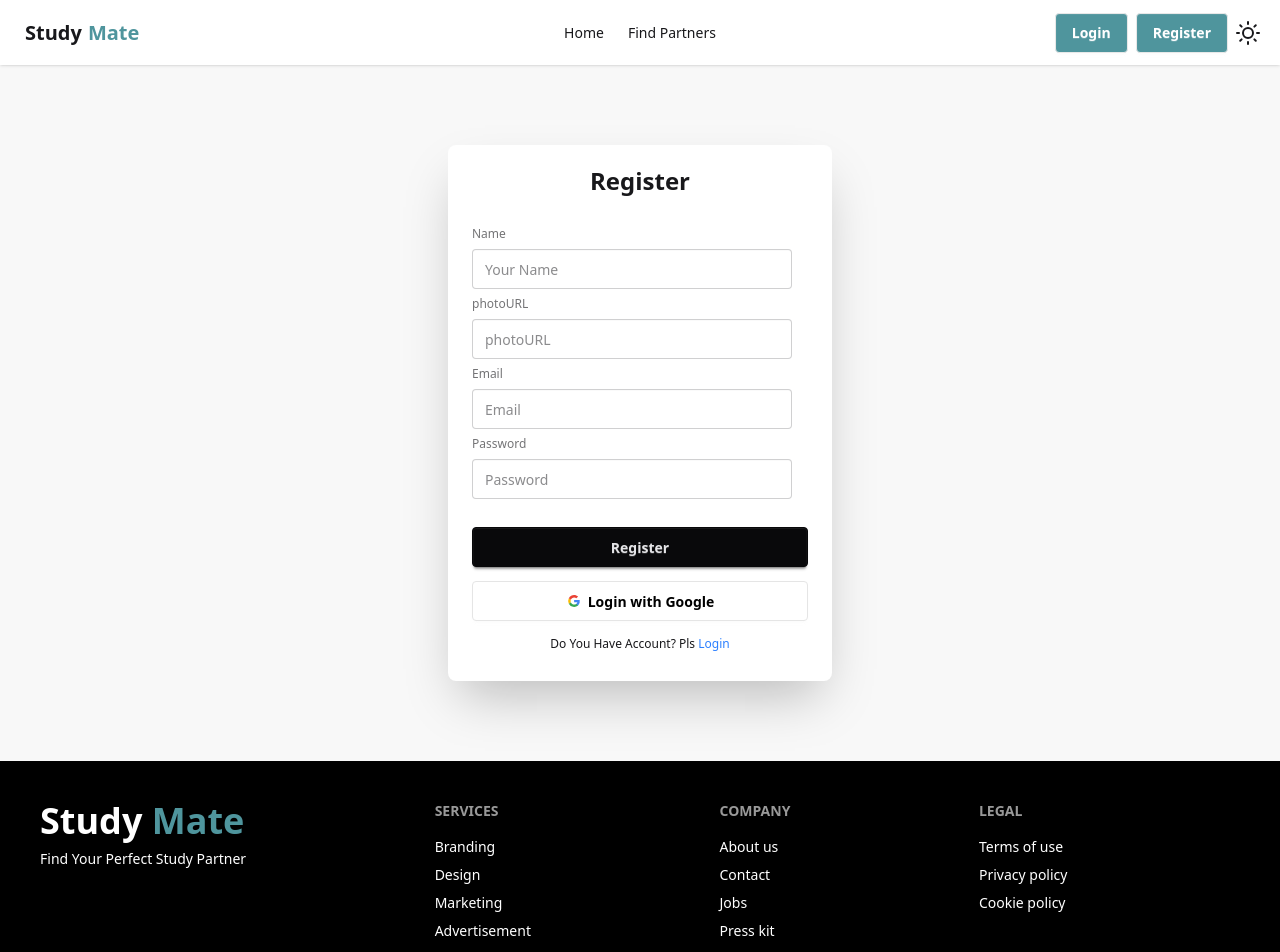
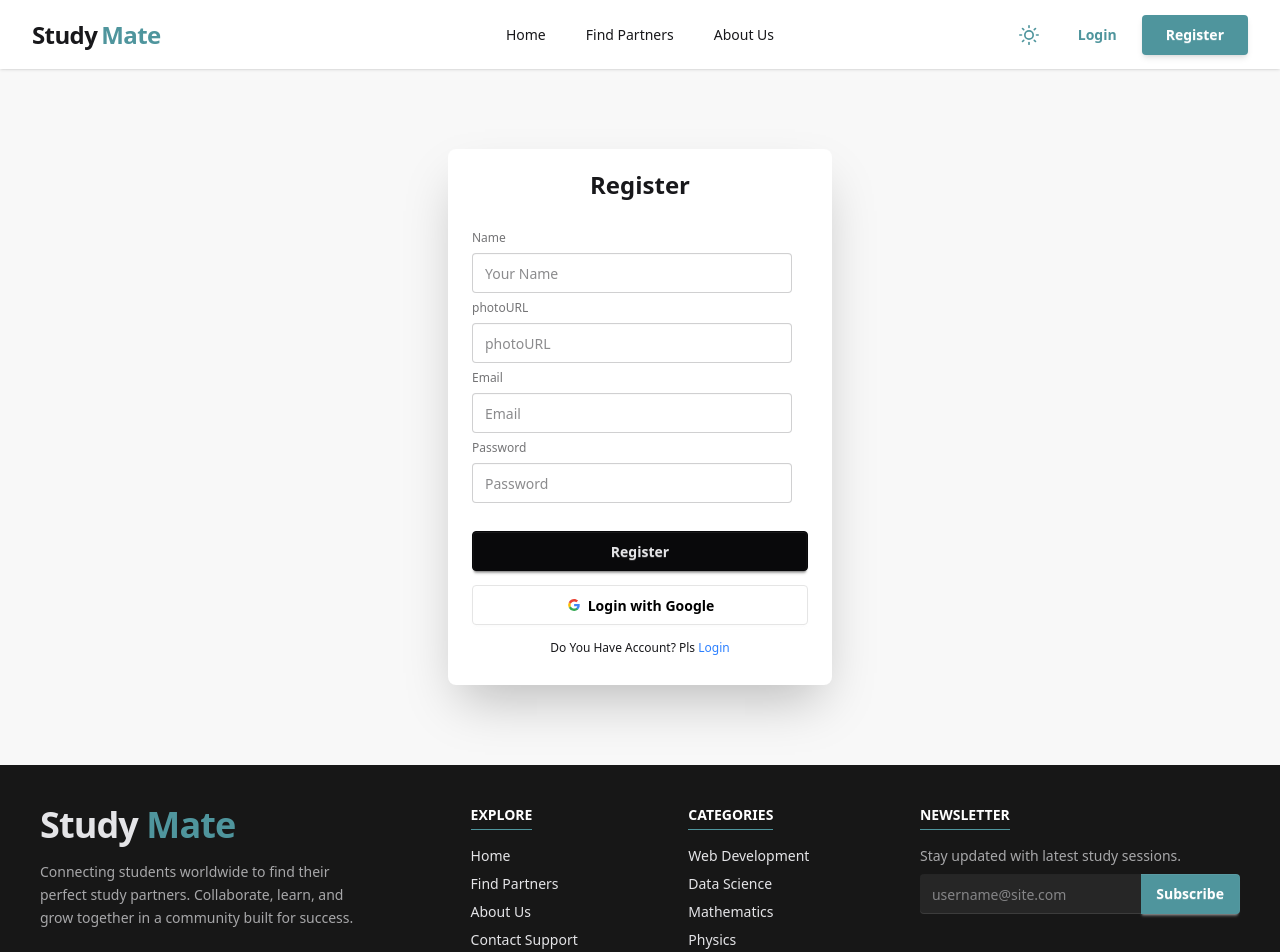
Before and after one commit to robiulhasanmumin/studymates-client-site-pha10, a React (Vite) app: page /register in a window 1280 px wide. Shown: the top 952 px of the page. Built offline with nearby package versions, Linux system fonts and the light colour scheme; no server answers.

Commit message:
Navbar and Footer Updated

```diff
--- a/src/Components/Footer.jsx
+++ b/src/Components/Footer.jsx
@@ -1,46 +1,74 @@
-import React from 'react'
+import React from 'react';
+import { FaFacebook, FaGithub, FaLinkedin, FaTwitter } from 'react-icons/fa';
+import { Link } from 'react-router';
 
 const Footer = () => {
   return (
-    <div>
-      <footer className="footer sm:footer-horizontal p-10 bg-black text-white">
-  <aside>
-    <p className='text-4xl font-bold'>
+    <div className="bg-neutral-900 text-neutral-content transition-colors duration-300">
+      <footer className="footer container mx-auto p-10 flex flex-col md:flex-row justify-between gap-10">
+        {/* Brand Section */}
+        <aside className="max-w-xs">
+          <p className='text-4xl font-black tracking-tight mb-2'>
             Study <span className='text-[#4F959D]'>Mate</span>
           </p>
-    <p>Find Your Perfect Study Partner</p>
+          <p className="text-sm opacity-70 leading-relaxed">
+            Connecting students worldwide to find their perfect study partners.
+            Collaborate, learn, and grow together in a community built for success.
+          </p>
+          <div className="flex gap-4 mt-6">
+            <a href="#" className="hover:text-[#4F959D] text-xl transition-all"><FaFacebook /></a>
+            <a href="#" className="hover:text-[#4F959D] text-xl transition-all"><FaTwitter /></a>
+            <a href="#" className="hover:text-[#4F959D] text-xl transition-all"><FaGithub /></a>
+            <a href="#" className="hover:text-[#4F959D] text-xl transition-all"><FaLinkedin /></a>
+          </div>
         </aside>
+
+        {/* Quick Links */}
         <nav>
-    <h6 className="footer-title">Services</h6>
-    <a className="link link-hover">Branding</a>
-    <a className="link link-hover">Design</a>
-    <a className="link link-hover">Marketing</a>
-    <a className="link link-hover">Advertisement</a>
+          <h6 className="footer-title text-white opacity-100 border-b border-[#4F959D] pb-1 mb-2">Explore</h6>
+          <Link to="/" className="link link-hover hover:text-[#4F959D]">Home</Link>
+          <Link to="/findPartners" className="link link-hover hover:text-[#4F959D]">Find Partners</Link>
+          <Link to="/about" className="link link-hover hover:text-[#4F959D]">About Us</Link>
+          <Link to="/contact" className="link link-hover hover:text-[#4F959D]">Contact Support</Link>
         </nav>
+
+        {/* Categories */}
         <nav>
-    <h6 className="footer-title">Company</h6>
-    <a className="link link-hover">About us</a>
-    <a className="link link-hover">Contact</a>
-    <a className="link link-hover">Jobs</a>
-    <a className="link link-hover">Press kit</a>
+          <h6 className="footer-title text-white opacity-100 border-b border-[#4F959D] pb-1 mb-2">Categories</h6>
+          <a className="link link-hover hover:text-[#4F959D]">Web Development</a>
+          <a className="link link-hover hover:text-[#4F959D]">Data Science</a>
+          <a className="link link-hover hover:text-[#4F959D]">Mathematics</a>
+          <a className="link link-hover hover:text-[#4F959D]">Physics</a>
         </nav>
-  <nav>
-    <h6 className="footer-title">Legal</h6>
-    <a className="link link-hover">Terms of use</a>
-    <a className="link link-hover">Privacy policy</a>
-    <a className="link link-hover">Cookie policy</a>
-  </nav>
+
+        {/* Newsletter */}
+        <form onSubmit={(e) => e.preventDefault()}>
+          <h6 className="footer-title text-white opacity-100 border-b border-[#4F959D] pb-1 mb-2">Newsletter</h6>
+          <fieldset className="form-control w-80">
+            <label className="label">
+              <span className="label-text text-neutral-content opacity-70">Stay updated with latest study sessions.</span>
+            </label>
+            <div className="join mt-2">
+              <input
+                type="text"
+                placeholder="username@site.com"
+                className="input input-bordered join-item bg-neutral-800 border-none focus:outline-none w-full" />
+              <button className="btn bg-[#4F959D] hover:bg-[#397177] border-none text-white join-item">Subscribe</button>
+            </div>
+          </fieldset>
+        </form>
       </footer>
-<div>
-<footer className="footer sm:footer-horizontal footer-center bg-black text-white p-4">
+
+      {/* Copyright Section */}
+      <div className="border-t border-white/10">
+        <footer className="footer footer-center p-6 text-sm opacity-60">
           <aside>
-    <p>Copyright © {new Date().getFullYear()} - All right reserved by Robiul Hasan Mumin</p>
+            <p>Copyright © {new Date().getFullYear()} - All rights reserved by <span className="font-bold text-[#4F959D]">Robiul Hasan Mumin</span></p>
           </aside>
         </footer>
       </div>
-
     </div>
- )
+  );
 }
 
-export default Footer
+export default Footer;
--- a/src/Components/Navbar.jsx
+++ b/src/Components/Navbar.jsx
@@ -1,124 +1,145 @@
-import React, { use, useEffect, useState } from 'react'
-import { Link, NavLink } from 'react-router'
-import "../../src/index.css"
-import { AuthContext } from '../provider/AuthContext'
-import Swal from 'sweetalert2'
-import { MdLogout } from "react-icons/md";
-import { FaMoon, FaRegUserCircle } from 'react-icons/fa'
+import React, { use, useEffect, useState } from 'react';
+import { Link, NavLink } from 'react-router';
+import "../../src/index.css";
+import { AuthContext } from '../provider/AuthContext';
+import Swal from 'sweetalert2';
+import { MdLogout, MdDashboard } from "react-icons/md";
+import { FaMoon, FaRegUserCircle, FaPlusCircle, FaUsers } from 'react-icons/fa';
 import { FiSun } from "react-icons/fi";
 
+const Navbar = () => {
+  const { user, logOut } = use(AuthContext);
+  const [theme, setTheme] = useState(() => localStorage.getItem("theme") || "light");
 
+  useEffect(() => {
+    document.querySelector("html").setAttribute("data-theme", theme);
+    localStorage.setItem("theme", theme);
+  }, [theme]);
 
-const Navbar = () => {
-  const {user,logOut} = use(AuthContext)
-  const [theme,setTheme] = useState(()=>localStorage.getItem("theme") || "light"
-  )
+  const handleTheme = () => {
+    setTheme(theme === "light" ? "dark" : "light");
+  };
 
-  useEffect(()=>{
-    document.querySelector("html").setAttribute("data-theme", theme)
-    localStorage.setItem("theme",theme)
-  },[theme])
-
-
-  const handleTheme =()=>{
-    setTheme(theme === "light" ? "dark" : "light")
-  }
-
-  const links = <>
-      <li><NavLink to="/">Home</NavLink></li>
-      <li><NavLink to="/findPartners">Find Partners</NavLink></li>
-      {
-        user &&
-        <>
-      <li><NavLink to="/createPartnerProfile">Create Partner Profile</NavLink></li>
-      <li><NavLink to="/myConnection">My Connections </NavLink></li>
-        </>
-      }
-
-  </>
-
-  const handleLogOut=()=>{
+  const handleLogOut = () => {
     Swal.fire({
       title: "Are you sure?",
-      text: "You want to LogOut this app?",
+      text: "You want to LogOut from Study Mate?",
       icon: "warning",
       showCancelButton: true,
-      cancelButtonColor: "green",
-      confirmButtonColor: "red",
-      confirmButtonText: "LogOut",
+      confirmButtonColor: "#EF4444",
+      cancelButtonColor: "#4F959D",
+      confirmButtonText: "Yes, LogOut",
     }).then((result) => {
       if (result.isConfirmed) {
         logOut()
           .then(() => {
-            Swal.fire({
-              title: "Logged Out Successfully!",
-              icon: "success",
-            });
+            Swal.fire("Logged Out!", "Successfully logged out.", "success");
           })
-          .catch((error) => {
-            alert(error.message);
-          });
+          .catch((error) => alert(error.message));
       }
     });
-  }
+  };
 
+  const links = (
+    <>
+      <li>
+        <NavLink to="/" className={({ isActive }) =>
+          `px-4 py-2 rounded-lg transition-all ${isActive ? 'bg-[#4F959D] text-white' : 'hover:text-[#4F959D]'}`
+        }>Home</NavLink>
+      </li>
+      <li>
+        <NavLink to="/findPartners" className={({ isActive }) =>
+          `px-4 py-2 rounded-lg transition-all ${isActive ? 'bg-[#4F959D] text-white' : 'hover:text-[#4F959D]'}`
+        }>Find Partners</NavLink>
+      </li>
+      <li>
+        <NavLink to="/about" className={({ isActive }) =>
+          `px-4 py-2 rounded-lg transition-all ${isActive ? 'bg-[#4F959D] text-white' : 'hover:text-[#4F959D]'}`
+        }>About Us</NavLink>
+      </li>
+      {user && (
+        <>
+          <li>
+            <NavLink to="/createPartnerProfile" className={({ isActive }) =>
+              `px-4 py-2 rounded-lg transition-all ${isActive ? 'bg-[#4F959D] text-white' : 'hover:text-[#4F959D]'}`
+            }>Create Profile</NavLink>
+          </li>
+          <li>
+            <NavLink to="/myConnection" className={({ isActive }) =>
+              `px-4 py-2 rounded-lg transition-all ${isActive ? 'bg-[#4F959D] text-white' : 'hover:text-[#4F959D]'}`
+            }>Connections</NavLink>
+          </li>
+        </>
+      )}
+    </>
+  );
 
   return (
-<div className="navbar bg-base-100 shadow-sm">
+    <div className="navbar bg-base-100/80 backdrop-blur-md sticky top-0 z-50 px-4 md:px-8 shadow-sm transition-all duration-300">
       <div className="navbar-start">
         <div className="dropdown">
-      <div tabIndex={0} role="button" className="btn btn-ghost lg:hidden">
-        <svg xmlns="http://www.w3.org/2000/svg" className="h-5 w-5" fill="none" viewBox="0 0 24 24" stroke="currentColor"> <path strokeLinecap="round" strokeLinejoin="round" strokeWidth="2" d="M4 6h16M4 12h8m-8 6h16" /> </svg>
+          <div tabIndex={0} role="button" className="btn btn-ghost lg:hidden mr-2">
+            <svg xmlns="http://www.w3.org/2000/svg" className="h-6 w-6" fill="none" viewBox="0 0 24 24" stroke="currentColor">
+              <path strokeLinecap="round" strokeLinejoin="round" strokeWidth="2" d="M4 6h16M4 12h8m-8 6h16" />
+            </svg>
           </div>
-      <ul
-        tabIndex="-1"
-        className="menu menu-sm dropdown-content bg-base-100 rounded-box z-1 mt-3 w-52 p-2 shadow">
+          <ul tabIndex={0} className="menu menu-sm dropdown-content mt-3 z-[1] p-2 shadow bg-base-100 rounded-xl w-52 gap-2 border border-base-200">
             {links}
           </ul>
         </div>
-    <a className="btn btn-ghost text-xl font-bold">Study <span className='text-[#4F959D]'>Mate</span></a>
+        <Link to="/" className="text-2xl font-black tracking-tight flex items-center gap-1">
+          <span className="text-base-content">Study</span>
+          <span className="text-[#4F959D]">Mate</span>
+        </Link>
       </div>
+
       <div className="navbar-center hidden lg:flex">
-    <ul className="menu menu-horizontal px-1">
+        <ul className="menu menu-horizontal px-1 gap-2 font-medium">
           {links}
         </ul>
       </div>
 
-  <div className="navbar-end">
-    {
-      user ?
+      <div className="navbar-end gap-3">
+        {/* Theme Toggle */}
+        <button
+          onClick={handleTheme}
+          className="btn btn-ghost btn-circle swap swap-rotate text-xl text-[#4F959D] hover:bg-base-200 transition-transform active:scale-90"
+        >
+          {theme === "light" ? <FiSun /> : <FaMoon />}
+        </button>
 
-      <>
+        {user ? (
           <div className="dropdown dropdown-end">
-  <img src={user?.photoURL} tabIndex={0} role="button" className="cursor-pointer w-[45px] h-[45px] rounded-full mr-4"></img>
-  <ul tabIndex="-1" className="dropdown-content menu bg-base-100 rounded-box z-1 w-52 p-2 shadow-sm">
-    <li> <Link to="/myProfile" className="text-blue-500"><FaRegUserCircle />
- My Profile</Link></li>
-    <li> <Link to="/" onClick={handleLogOut} className="text-red-500"><MdLogout /> LogOut</Link></li>
+            <div tabIndex={0} role="button" className="avatar hover:opacity-80 transition-opacity ring-2 ring-[#4F959D] ring-offset-2 rounded-full">
+              <div className="w-10 rounded-full">
+                <img src={user?.photoURL || "https://i.ibb.co/Mgs9hyL/user.png"} alt="User" />
+              </div>
+            </div>
+            <ul tabIndex={0} className="mt-3 z-[1] p-2 shadow-xl menu menu-sm dropdown-content bg-base-100 rounded-xl w-56 border border-base-200">
+              <li className="menu-title text-base-content/60 px-4 py-2 text-xs uppercase tracking-widest font-bold border-b border-base-200 mb-2">
+                User Settings
+              </li>
+              <li>
+                <Link to="/myProfile" className="flex items-center gap-3 py-3 hover:bg-base-200 rounded-lg">
+                  <FaRegUserCircle className="text-lg text-[#4F959D]" /> My Profile
+                </Link>
+              </li>
+               <li>
+                <button onClick={handleLogOut} className="flex items-center gap-3 py-3 text-red-500 hover:bg-red-50 rounded-lg mt-1 font-semibold">
+                  <MdLogout className="text-lg" /> LogOut
+                </button>
+              </li>
             </ul>
           </div>
-      </>
-      :
-
-          <>
-    <Link to="/login" className="btn bg-[#4F959D] hover:bg-[#397177] text-white">Login</Link>
-    <Link to="/register" className="btn bg-[#4F959D] hover:bg-[#397177] text-white ml-2 mr-2">Register</Link>
-
-          </>
-    }
-
-    {
-      theme === "light" ?
-      <button onClick={handleTheme}><FiSun className='text-2xl mr-3 cursor-pointer' /></button>
-      :
-      <button onClick={handleTheme}><FaMoon className='text-2xl mr-3 cursor-pointer' /></button>
-
-    }
-
+        ) : (
+          <div className="flex items-center gap-2">
+            <Link to="/login" className="btn btn-ghost text-[#4F959D] hidden sm:flex">Login</Link>
+            <Link to="/register" className="btn bg-[#4F959D] hover:bg-[#397177] text-white border-none shadow-md px-6">Register</Link>
+          </div>
+        )}
       </div>
     </div>
+  );
+};
 
-)
-}
-
-export default Navbar
+export default Navbar;
--- /dev/null
+++ b/src/Pages/About.jsx
@@ -0,0 +1,9 @@
+import React from 'react'
+
+const About = () => {
+  return (
+    <div>About</div>
+  )
+}
+
+export default About
--- a/src/main.jsx
+++ b/src/main.jsx
@@ -15,6 +15,7 @@ import ProfilePage from "./Pages/ProfilePage";
 import CreatePartnerProfile from "./Pages/CreatePartnerProfile";
 import MyConnection from "./Pages/MyConnection";
 import PrivateRoutes from "./provider/PrivateRoutes";
+import About from "./Pages/About";
 
 const router = createBrowserRouter([
   {
@@ -31,6 +32,10 @@ const router = createBrowserRouter([
         Component: FindPartners,
         loader: () =>
           fetch(`https://study-mates-server-site.vercel.app/partner`),
+      },
+      {
+        path: "about",
+        Component: About
       },
       {
         path: "partnerDetails/:id",
```
Lines whose indentation alone changed are shown as unchanged.
